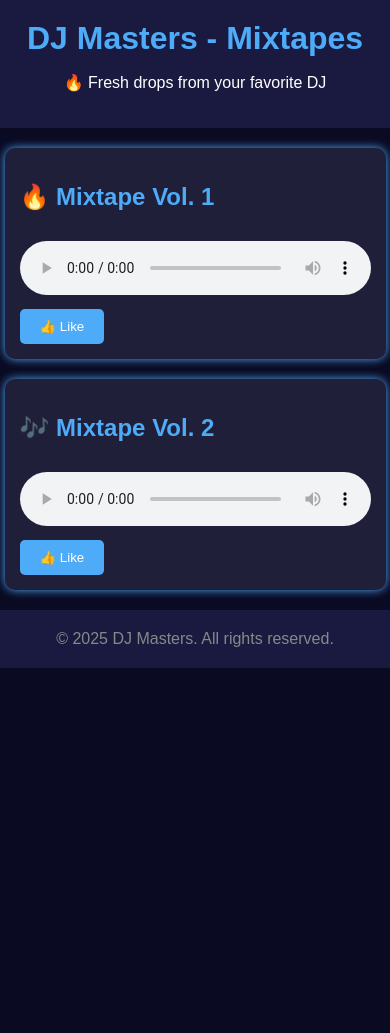
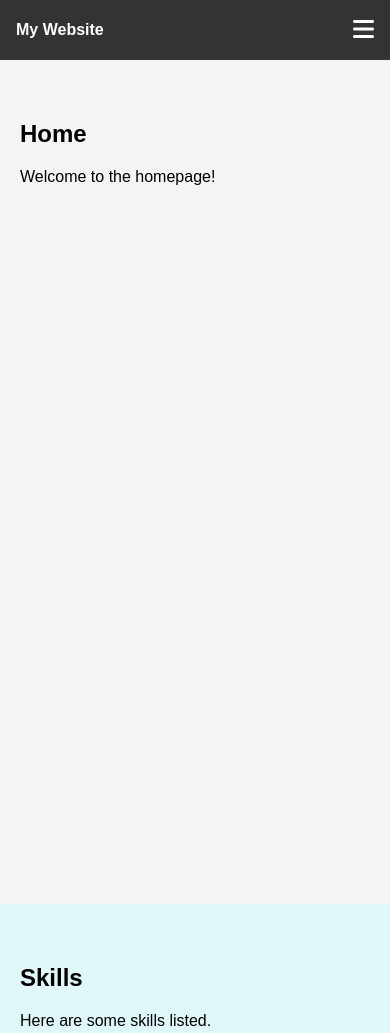
Before and after one commit to Cartoon34/Music-downloader, a plain HTML site: page index.html in a window 390 px wide. Shown: the top 1033 px of the page. Before the commit the page ends 844 px from the top, so only its background shows below. Drawn offline with Linux system fonts and the light colour scheme.

Commit message:
Update index.html

```diff
--- a/index.html
+++ b/index.html
@@ -1,113 +1,167 @@
 <!DOCTYPE html>
 <html lang="en">
 <head>
-  <meta charset="UTF-8">
-  <title>DJ Mixtape Showcase</title>
+  <meta charset="UTF-8" />
+  <meta name="viewport" content="width=device-width, initial-scale=1.0"/>
+  <title>Responsive Webpage</title>
+
+  <!-- Font Awesome for icons -->
+  <link
+    rel="stylesheet"
+    href="https://cdnjs.cloudflare.com/ajax/libs/font-awesome/6.5.0/css/all.min.css"
+  />
+
   <style>
+    * {
+      box-sizing: border-box;
+    }
+
     body {
-      background-color: #0a0a23;
-      color: #ffffff;
       font-family: Arial, sans-serif;
       margin: 0;
-      padding: 0;
+      scroll-behavior: smooth;
     }
 
-    header {
-      padding: 20px;
-      text-align: center;
-      background-color: #1a1a40;
+    /* Navigation styles */
+    nav {
+      background-color: #333;
+      padding: 1em;
+      position: sticky;
+      top: 0;
+      z-index: 1000;
     }
 
-    h1 {
-      margin: 0;
-      color: #4dabf7;
+    .nav-container {
+      display: flex;
+      justify-content: space-between;
+      align-items: center;
+      flex-wrap: wrap;
     }
 
-    .mixtape {
-      margin: 20px auto;
-      width: 90%;
-      max-width: 600px;
-      background-color: #1f1f3a;
-      border-radius: 10px;
-      padding: 15px;
-      box-shadow: 0 0 10px #4dabf7;
+    .nav-links {
+      display: flex;
+      gap: 1em;
     }
 
-    .mixtape h2 {
-      color: #4dabf7;
+    .nav-links a {
+      color: white;
+      text-decoration: none;
+      font-size: 1em;
     }
 
-    audio {
-      width: 100%;
-      margin-top: 10px;
+    .hamburger {
+      display: none;
+      font-size: 1.5em;
+      color: white;
+      cursor: pointer;
     }
 
-    .like-btn {
-      background-color: #4dabf7;
-      border: none;
-      color: white;
-      padding: 10px 20px;
-      margin-top: 10px;
-      cursor: pointer;
-      border-radius: 5px;
+    /* Section styles */
+    section {
+      padding: 60px 20px;
+      min-height: 100vh;
     }
 
-    .like-btn:hover {
-      background-color: #339af0;
+    #home { background-color: #f4f4f4; }
+    #skills { background-color: #e0f7fa; }
+    #about { background-color: #fce4ec; }
+    #contact { background-color: #ede7f6; }
+
+    h2 {
+      margin-top: 0;
     }
 
-    footer {
-      text-align: center;
-      padding: 20px;
-      background-color: #1a1a40;
-      color: #888;
+    .contact-info i {
+      margin-right: 10px;
+    }
+
+    .contact-info a {
+      text-decoration: none;
+      color: inherit;
+      font-size: 1.1em;
+    }
+
+    .contact-info p {
+      margin: 0.5em 0;
+    }
+
+    /* Responsive styles */
+    @media (max-width: 768px) {
+      .nav-links {
+        display: none;
+        flex-direction: column;
+        width: 100%;
+        margin-top: 1em;
+      }
+
+      .nav-links a {
+        padding: 0.5em 0;
+      }
+
+      .nav-links.show {
+        display: flex;
+      }
+
+      .hamburger {
+        display: block;
+      }
     }
   </style>
 </head>
 <body>
 
-  <header>
-    <h1>DJ Masters - Mixtapes</h1>
-    <p>🔥 Fresh drops from your favorite DJ</p>
-  </header>
+  <nav>
+    <div class="nav-container">
+      <div style="color:white; font-weight:bold;">My Website</div>
+      <div class="hamburger" onclick="toggleMenu()">
+        <i class="fas fa-bars"></i>
+      </div>
+      <div class="nav-links" id="navLinks">
+        <a href="#home">Home</a>
+        <a href="#skills">Skills</a>
+        <a href="#about">About</a>
+        <a href="#contact">Contact</a>
+      </div>
+    </div>
+  </nav>
 
-  <div class="mixtape">
-    <h2>🔥 Mixtape Vol. 1</h2>
-    <audio controls>
-      <source src="18-Sjava-Peace-(HiphopKit.com).mp3" type=audio/mp3>
-      Your browser does not support the audio element.
-    </audio>
-    <button class="like-btn" onclick="likeMixtape('Mixtape Vol. 1')">👍 Like</button>
-  </div>
+  <section id="home">
+    <h2>Home</h2>
+    <p>Welcome to the homepage!</p>
+  </section>
 
-  <div class="mixtape">
-    <h2>🎶 Mixtape Vol. 2</h2>
-    <audio controls>
-      <source src="your-mixtape-2.mp3" type="audio/mpeg">
-      Your browser does not support the audio element.
-    </audio>
-    <button class="like-btn" onclick="likeMixtape('Mixtape Vol. 2')">👍 Like</button>
-  </div>
+  <section id="skills">
+    <h2>Skills</h2>
+    <p>Here are some skills listed.</p>
+  </section>
 
-  <footer>
-    &copy; 2025 DJ Masters. All rights reserved.
-  </footer>
+  <section id="about">
+    <h2>About</h2>
+    <p>This is the about section of the website.</p>
+  </section>
 
+  <section id="contact">
+    <h2>Contact</h2>
+    <p>You can reach me via the following:</p>
+    <div class="contact-info">
+      <p>
+        <i class="fab fa-whatsapp" style="color: #25D366;"></i>
+        <a href="https://wa.me/1234567890" target="_blank">WhatsApp</a>
+      </p>
+      <p>
+        <i class="fas fa-envelope" style="color: #EA4335;"></i>
+        <a href="mailto:email@example.com">Email</a>
+      </p>
+    </div>
+  </section>
+
+  <!-- JavaScript for mobile menu toggle -->
   <script>
-    function likeMixtape(mixtapeName) {
-      alert(`Thanks for liking ${mixtapeName}!`);
-
-      // Email notification using EmailJS (optional)
-      // Replace with your own service or backend
-      sendLikeEmail(mixtapeName);
-    }
-
-    function sendLikeEmail(mixtapeName) {
-      // Placeholder only - actual email service needed
-      console.log(`Would send email: Someone liked ${mixtapeName}`);
-      // In real use, integrate EmailJS or Formspree
+    function toggleMenu() {
+      const navLinks = document.getElementById('navLinks');
+      navLinks.classList.toggle('show');
     }
   </script>
 
 </body>
-</html>
+  </html>
```
